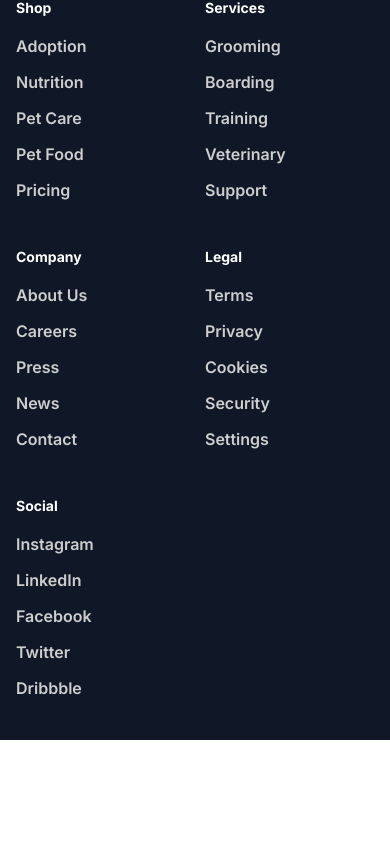
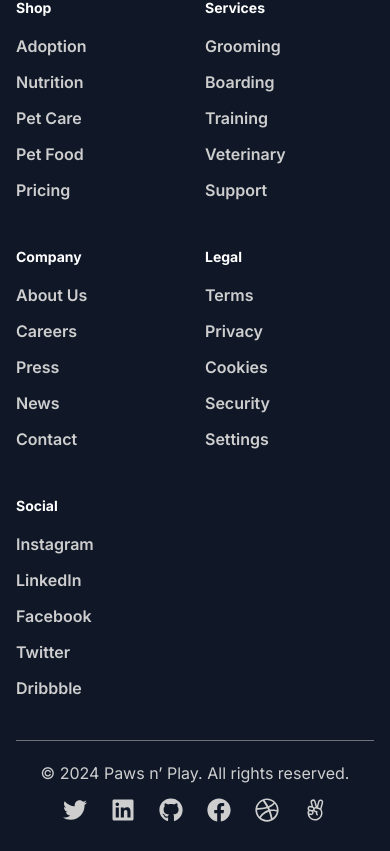
Before and after one commit to nevenmitrovic/paws-landing, a React (Vite) app: page / in a window 390 px wide. Shown: the part 6465-7316 px from the top of the page. Before the commit the page ends 7205 px from the top, so only its background shows below. Built offline with nearby package versions, Linux system fonts and the light colour scheme; a web font is replaced by a local one.

Commit message:
add footer social for mobile devices

```diff
--- a/src/components/Footer/Footer.tsx
+++ b/src/components/Footer/Footer.tsx
@@ -1,12 +1,14 @@
 import styles from './footer.module.css'
 import Subscribe from '@/components/Footer/Subscribe/Subscribe'
 import FooterContent from '@/components/Footer/FooterContent/FooterContent'
+import FooterSocial from '@/components/Footer/FooterSocial/FooterSocial'
 
 export default function Footer() {
 	return (
 		<footer id='footer' className={styles.footer}>
 			<Subscribe />
 			<FooterContent />
+			<FooterSocial />
 		</footer>
 	)
 }
--- /dev/null
+++ b/src/components/Footer/FooterSocial/FooterSocial.tsx
@@ -0,0 +1,57 @@
+import type { IconType } from 'react-icons'
+import styles from './footer-social.module.css'
+
+import { FaTwitter, FaLinkedin, FaGithub, FaFacebook, FaDribbble } from 'react-icons/fa'
+import { PiHandPeace } from 'react-icons/pi'
+
+interface Social {
+	icon: IconType
+	href: string
+}
+
+const SOCIAL: Social[] = [
+	{
+		icon: FaTwitter,
+		href: 'https://twitter.com',
+	},
+	{
+		icon: FaLinkedin,
+		href: 'https://linkedin.com',
+	},
+	{
+		icon: FaGithub,
+		href: 'https://github.com',
+	},
+	{
+		icon: FaFacebook,
+		href: 'https://facebook.com',
+	},
+	{
+		icon: FaDribbble,
+		href: 'https://dribbble.com',
+	},
+	{
+		icon: PiHandPeace,
+		href: '#',
+	},
+]
+
+export default function FooterSocial() {
+	return (
+		<div className='wrapper'>
+			<div className={styles.footerSocial}>
+				<p>© 2024 Paws n’ Play. All rights reserved.</p>
+				<nav>
+					{SOCIAL.map((item) => {
+						const Icon = item.icon
+						return (
+							<a key={item.href} href={item.href}>
+								<Icon />
+							</a>
+						)
+					})}
+				</nav>
+			</div>
+		</div>
+	)
+}
--- /dev/null
+++ b/src/components/Footer/FooterSocial/footer-social.module.css
@@ -0,0 +1,24 @@
+.footerSocial {
+	border-top: 0.2px solid var(--clr-light-gray-opacity);
+	padding: 20px 14px;
+	display: flex;
+	flex-direction: column;
+	justify-content: center;
+	align-content: center;
+	gap: 10px;
+	color: var(--clr-light-gray);
+}
+.footerSocial > p {
+	font-family: var(--font-inter);
+	line-height: 24px;
+	text-align: center;
+}
+.footerSocial a {
+	font-size: 24px;
+}
+.footerSocial > nav {
+	display: flex;
+	align-items: center;
+	justify-content: center;
+	gap: 24px;
+}
```
